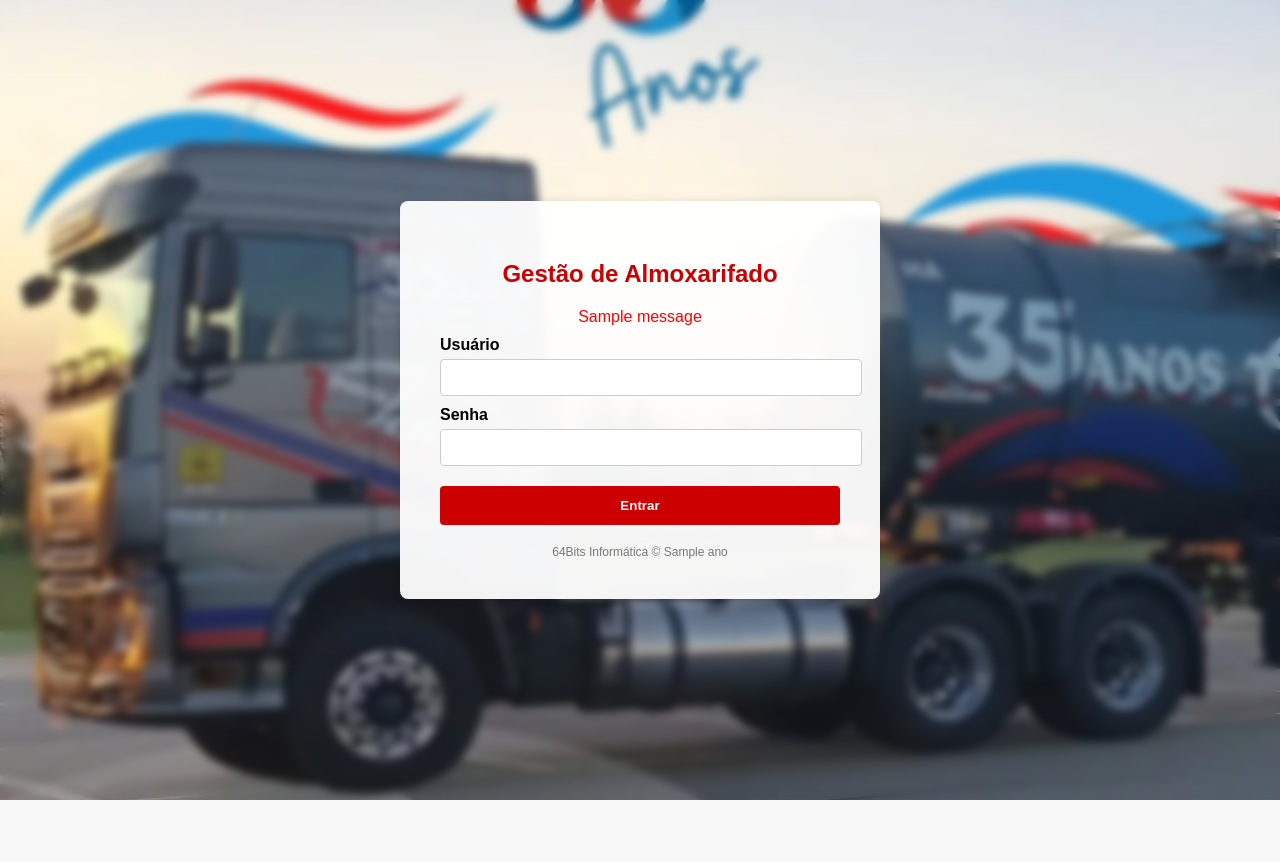
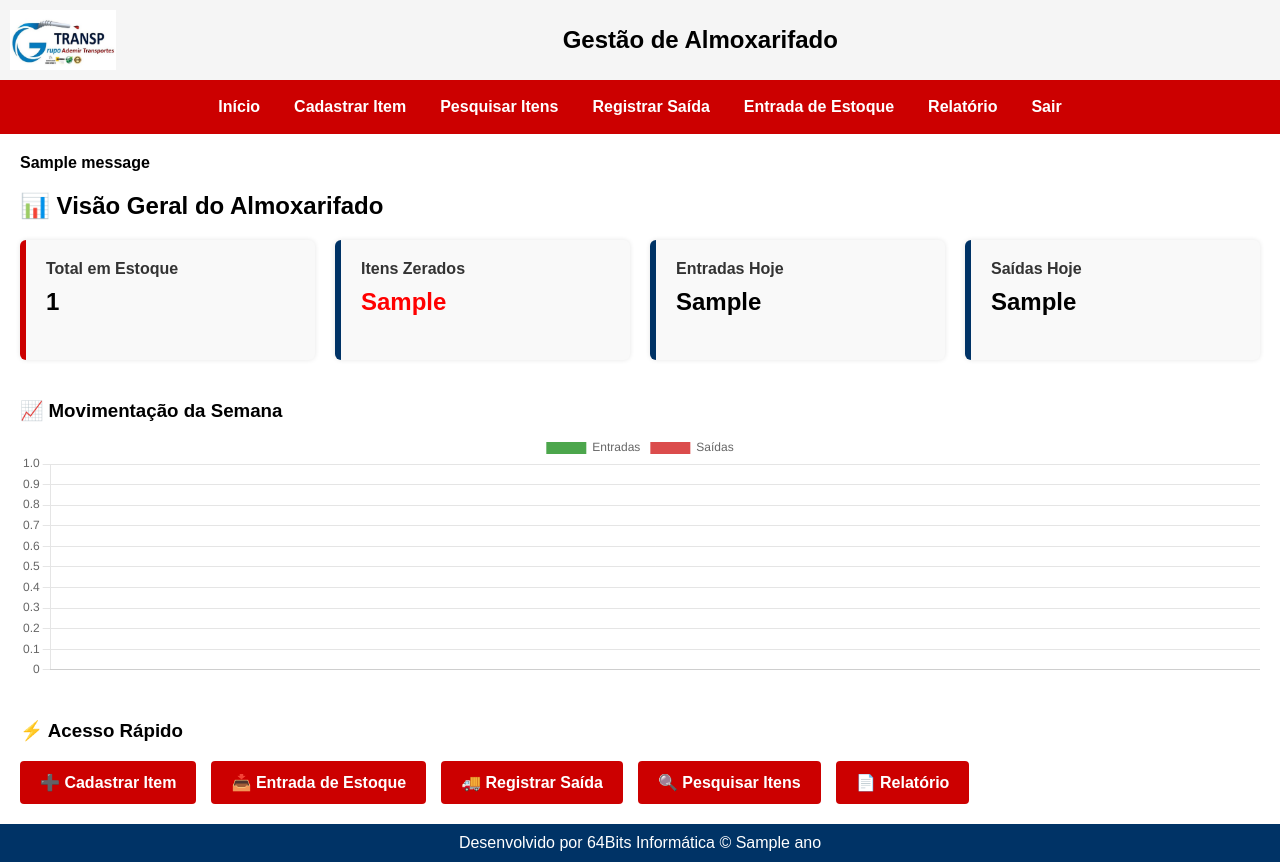
Before and after one commit to transp-admir/almoxarifado, a Flask app: template templates/login.html in a window 1280 px wide. Before the commit the page ends 800 px from the top, so only its background shows below. Run offline with Flask 3, Linux system fonts and the light colour scheme; a user stored in the database is signed in; the template is opened without the code that fills it: most values are stand-ins (such as "Sample title", 1, 10 or a date in 2020); one stand-in notice (Sample message) is shown.

Commit message:
versao 2.0

```diff
--- a/templates/login.html
+++ b/templates/login.html
@@ -1,45 +1,69 @@
-<!DOCTYPE html>
-<html lang="pt-br">
-<head>
-  <meta charset="UTF-8" />
-  <title>Login - Almoxarifado</title>
-  <link rel="stylesheet" href="{{ url_for('static', filename='style.css') }}">
-</head>
-<body class="pagina-login">
-  <div class="login-container">
-    <h2>Gestão de Almoxarifado</h2>
+{% extends 'base.html' %}
+{% block titulo %}Painel Inicial{% endblock %}
 
-    {% with messages = get_flashed_messages(with_categories=true) %}
-      {% if messages %}
-        {% for categoria, msg in messages %}
-          <div class="mensagem {{ categoria }}">{{ msg }}</div>
-        {% endfor %}
-      {% endif %}
-    {% endwith %}
+{% block conteudo %}
+<h2 style="margin-bottom: 20px;">📊 Visão Geral do Almoxarifado</h2>
 
-    <div class="loader-container" id="loader">
-      <div class="gotinha"></div>
-    </div>
+<!-- Estatísticas em cards -->
+<div style="display: flex; flex-wrap: wrap; gap: 20px; margin-bottom: 40px;">
+  <div style="flex: 1; min-width: 200px;" class="card-metrica destaque">
+    <h3>Total em Estoque</h3>
+    <p>{{ total_estoque }}</p>
+  </div>
+  <div style="flex: 1; min-width: 200px;" class="card-metrica">
+    <h3>Itens Zerados</h3>
+    <p style="color: red;">{{ itens_zerados }}</p>
+  </div>
+  <div style="flex: 1; min-width: 200px;" class="card-metrica">
+    <h3>Entradas Hoje</h3>
+    <p>{{ entradas_hoje }}</p>
+  </div>
+  <div style="flex: 1; min-width: 200px;" class="card-metrica">
+    <h3>Saídas Hoje</h3>
+    <p>{{ saidas_hoje }}</p>
+  </div>
+</div>
 
-    <form method="POST">
-      <label for="usuario">Usuário</label>
-      <input type="text" id="usuario" name="usuario" required />
+<!-- Gráfico de movimentação -->
+<h3 style="margin-bottom: 10px;">📈 Movimentação da Semana</h3>
+<canvas id="graficoMovimentacoes" width="500" height="100" style="max-width: 100%;"></canvas>
 
-      <label for="senha">Senha</label>
-      <input type="password" id="senha" name="senha" required />
+<!-- Atalhos rápidos -->
+<h3 style="margin-top: 40px;">⚡ Acesso Rápido</h3>
+<div style="display: flex; flex-wrap: wrap; gap: 15px;">
+  <a href="/itens/cadastro" class="botao-atalho">➕ Cadastrar Item</a>
+  <a href="/itens/entrada" class="botao-atalho">📥 Entrada de Estoque</a>
+  <a href="/saidas/registrar" class="botao-atalho">🚚 Registrar Saída</a>
+  <a href="/itens/pesquisar" class="botao-atalho">🔍 Pesquisar Itens</a>
+  <a href="/saidas/relatorio" class="botao-atalho">📄 Relatório</a>
+</div>
 
-      <button type="submit">Entrar</button>
-    </form>
-
-    <div class="footer">64Bits Informática &copy; {{ ano }}</div>
-  </div>
-
-  <script>
-    const form = document.querySelector('form');
-    const loader = document.getElementById('loader');
-    form.addEventListener('submit', () => {
-      loader.style.display = 'flex';
-    });
-  </script>
-</body>
-</html>
+<script src="https://cdn.jsdelivr.net/npm/chart.js"></script>
+<script>
+  const ctx = document.getElementById('graficoMovimentacoes').getContext('2d');
+  new Chart(ctx, {
+    type: 'bar',
+    data: {
+      labels: {{ dias_labels|safe }},
+      datasets: [
+        {
+          label: 'Entradas',
+          data: {{ entradas_data|safe }},
+          backgroundColor: 'rgba(0, 128, 0, 0.7)'
+        },
+        {
+          label: 'Saídas',
+          data: {{ saidas_data|safe }},
+          backgroundColor: 'rgba(204, 0, 0, 0.7)'
+        }
+      ]
+    },
+    options: {
+      responsive: true,
+      scales: {
+        y: { beginAtZero: true }
+      }
+    }
+  });
+</script>
+{% endblock %}
```
Also changed, not shown: almoxarifado.db (added), app.py (line endings or trailing spaces), models.py (line endings or trailing spaces), routes/auth.py (line endings or trailing spaces), routes/itens.py (line endings or trailing spaces), routes/saidas.py (line endings or trailing spaces), static/fundo-industrial.jpg (added), static/style.css (line endings or trailing spaces), templates/base.html (line endings or trailing spaces), templates/cadastro_item.html (line endings or trailing spaces), templates/editar_item.html (line endings or trailing spaces), templates/editar_saida.html (line endings or trailing spaces), templates/entrada_estoque.html (line endings or trailing spaces), templates/home.html (line endings or trailing spaces), 2 more files, 2 other files.
